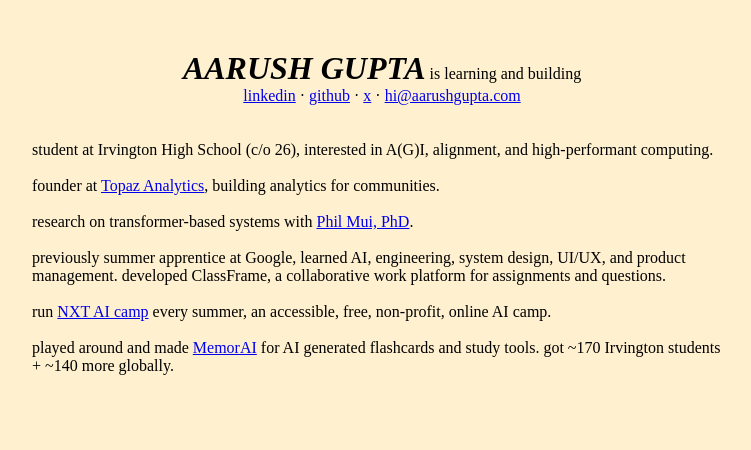
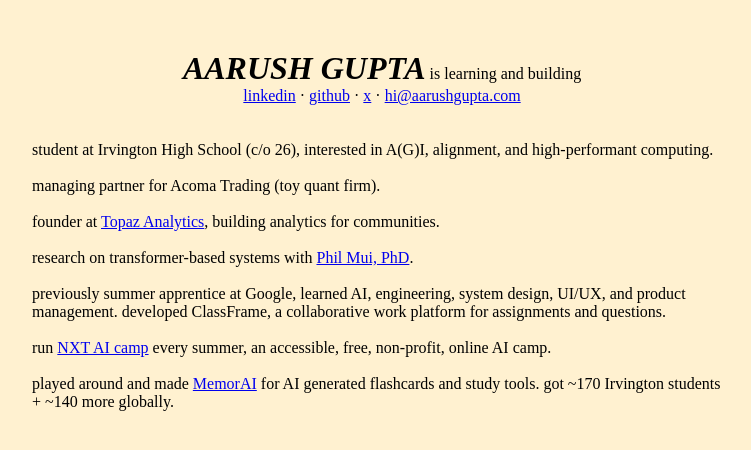
Before and after one commit to notallm/notallm.github.io, a Jekyll site: the page built from index.html, in a window 1280 px wide. Shown: the top 450 px of the page, without its empty margins (258-1009 px from the left). Built offline with Jekyll 4.4.1, drawn with Linux system fonts in a browser that asks for light colours.

Commit message:
add acoma

```diff
--- a/index.html
+++ b/index.html
@@ -16,6 +16,8 @@
 <div>
     student at Irvington High School (c/o 26), interested in A(G)I, alignment, and high-performant computing.
     <br><br>
+    managing partner for Acoma Trading (toy quant firm).
+    <br><br>
     founder at <a href = "https://usetopaz.com/">Topaz Analytics</a>, building analytics for communities.
     <br><br>
     research on transformer-based systems with <a href = "https://sites.google.com/asdrp.org/mui/who">Phil Mui, PhD</a>.
```
